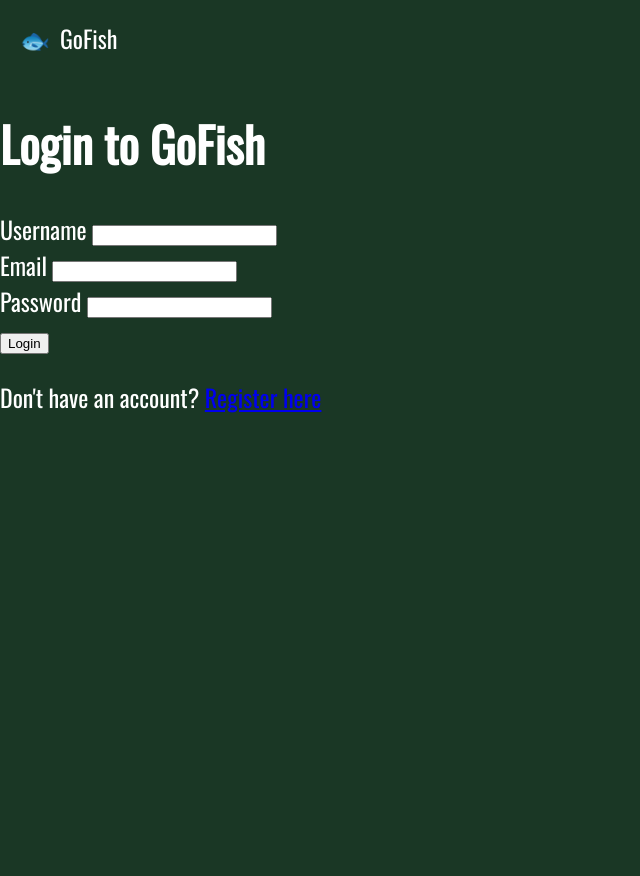
After one commit to tbm00/GoSearchin, a Flask app: page /login in a window 1280 px wide. The commit adds this page. Shown: the whole page, without its empty margins (0-640 px from the left). Run offline with Flask 3, Linux system fonts and the light colour scheme.

Commit message:
login and registration page introduction
Login page working, need aid on registration

Beginning DBMS implementation

```diff
--- a/backend/app/config.py
+++ b/backend/app/config.py
@@ -1,9 +1,11 @@
 # app.config.py
+import os
 
 class Config:
     # Google Search API
     GOOGLE_API_KEY = 'AIzaSyDa83ukRR4dlqykb_5NmxRm3o-BKj6_zkY'
     GOOGLE_CX = '674dd5606f7914a34'
+    SECRET_KEY = os.environ.get('SECRET_KEY') or 'key'
 
     # MySQL: User Database
     USER_DB_HOST = '194.104.156.210'
--- a/backend/app/run.py
+++ b/backend/app/run.py
@@ -5,7 +5,7 @@ import os
 
 sys.path.append(os.path.abspath(os.path.join(os.path.dirname(__file__), '..')))
 
-from flask import Flask, render_template, jsonify, request, current_app
+from flask import Flask, render_template, request, jsonify, redirect, url_for, flash
 import requests
 import geoip2.database
 from app.models.user import User
@@ -14,6 +14,55 @@ from config import Config
 
 app = Flask(__name__)
 app.config.from_object(Config)
+#db = dbConnector().get_db()
+
+@app.route('/register', methods=['GET', 'POST'])
+def register():
+    if request.method == 'POST':
+        username = request.form['username']
+        email = request.form['email']
+        password = request.form['password']
+
+        # Check if the user already exists
+        existing_user = User.query.filter_by(email=email).first()
+        if existing_user:
+            flash('Email address already exists. Please use a different email.')
+            return redirect(url_for('register'))
+
+        # Create new user
+        new_user = User(username=username, email=email, password=password)
+        db.session.add(new_user)
+        db.session.commit()
+
+        flash('Registration successful. Please log in.')
+        return redirect(url_for('login'))  # Redirect to login page after successful registration
+
+    return render_template('register.html')
+
+@app.route('/login', methods=['GET', 'POST'])
+def login():
+    if request.method == 'POST':
+        username = request.form['username']
+        email = request.form['email']
+        password = request.form['password']
+
+        # Example authentication logic
+        if username == 'demo' and email == 'demo@example.com' and password == 'password':
+            # Successful login
+            return redirect(url_for('index'))  # Redirect to index route
+        else:
+            # Failed login
+            flash('Invalid username or password')  # Optional: Use Flask flash for error messages
+            return redirect(url_for('login'))  # Redirect back to login route on failed login
+
+    # GET request (initial visit to /login or after failed login)
+    return render_template('login.html')
+
+
+# Route for index page (default landing page)
+@app.route('/')
+def index():
+    return render_template('index.html')  # Redirect to login page by default
 
 def fetch_public_ip():
     try:
@@ -68,10 +117,6 @@ def fetch_weather(lat, lon):
         print("An error occurred while fetching weather data:", e)
         return None
 
-@app.route('/')
-def index():
-    return render_template('index.html')
-
 @app.route('/search')
 def search():
     query = request.args.get('q')
@@ -114,6 +159,18 @@ def search():
 
     return render_template('results.html', results=data['items'])
 
+@app.route('/weather.html')
+def weather():
+    return render_template('weather.html')
+
+@app.route('/profile.html')
+def profile():
+    return render_template('profile.html')
+
+@app.route('/fish.html')
+def fish():
+    return render_template('fish.html')
+
 def store_local_user(db_path):
     user = User(user_id=None)
     user.insert_user(username="local_user")
--- /dev/null
+++ b/backend/app/templates/login.html
@@ -0,0 +1,43 @@
+<!DOCTYPE html>
+<html lang="en">
+<head>
+    <meta charset="UTF-8">
+    <meta name="viewport" content="width=device-width, initial-scale=1.0">
+    <title>Login - GoFish</title>
+    <link rel="stylesheet" href="{{ url_for('static', filename='css/style.css') }}">
+    <link rel="stylesheet" href="https://cdnjs.cloudflare.com/ajax/libs/font-awesome/4.7.0/css/font-awesome.min.css">
+    <link rel="stylesheet" href="https://fonts.googleapis.com/css?family=Oswald">
+</head>
+<body>
+    <header>
+        <div class="header-logo">
+            <span class="fish-icon">&#128031;</span>
+            <span>GoFish</span>
+        </div>
+    </header>
+
+    <div class="container">
+        <div class="login-form">
+            <h1>Login to GoFish</h1>
+            <form action="{{ url_for('login') }}" method="POST">
+                <div class="input-group">
+                    <label for="username">Username</label>
+                    <input type="text" id="username" name="username" required>
+                </div>
+                <div class="input-group">
+                    <label for="email">Email</label>
+                    <input type="email" id="email" name="email" required>
+                </div>
+                <div class="input-group">
+                    <label for="password">Password</label>
+                    <input type="password" id="password" name="password" required>
+                </div>
+                <button type="submit" class="login-btn">Login</button>
+            </form>
+            <p class="register-link">Don't have an account? <a href="{{ url_for('register') }}">Register here</a></p>
+        </div>
+    </div>
+
+    <script src="{{ url_for('static', filename='js/script.js') }}"></script>
+</body>
+</html>
```
Also changed, not shown: backend/app/templates/fish.html (added, +37 -0 lines), backend/app/templates/location.html (added, +37 -0 lines), backend/app/templates/profile.html (+7 -0 lines), backend/app/templates/register.html (added, +45 -0 lines), backend/app/templates/weather.html (added, +37 -0 lines), backend/app/templates/index.html (line endings or trailing spaces).
